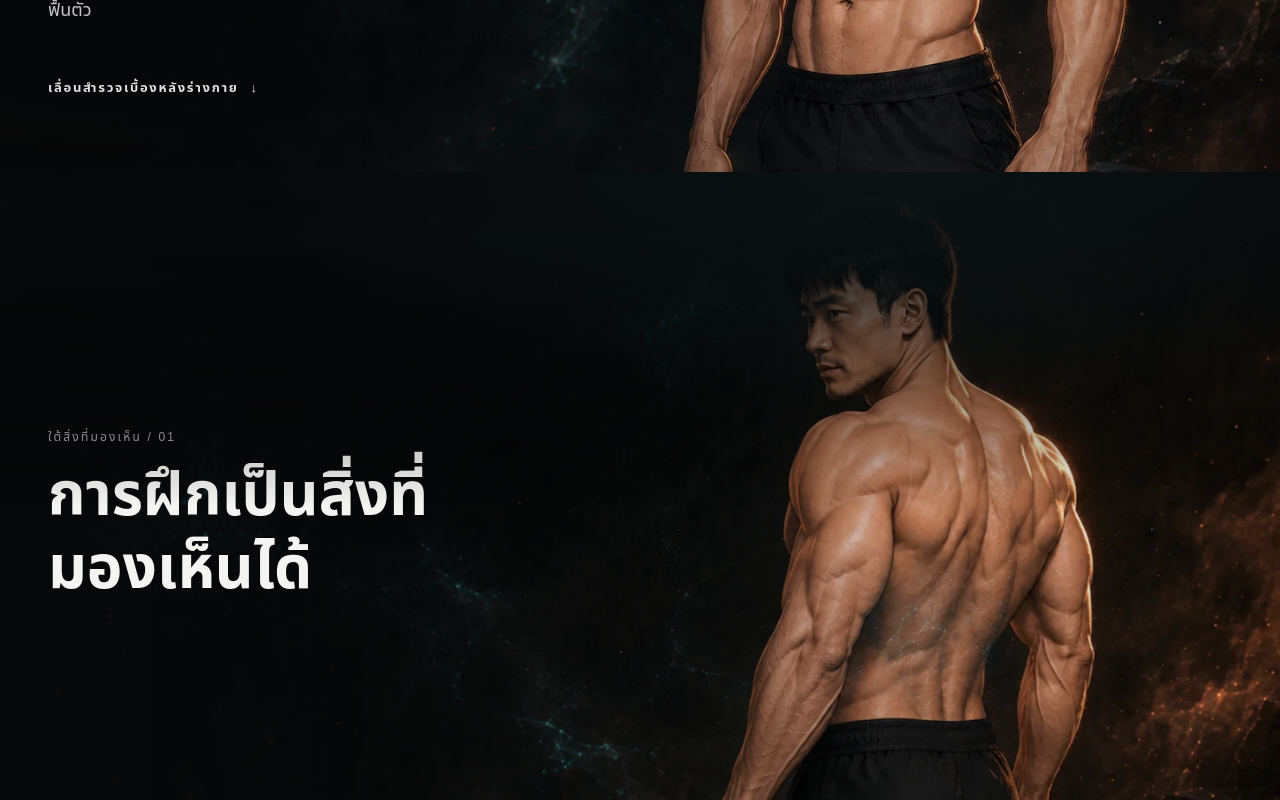
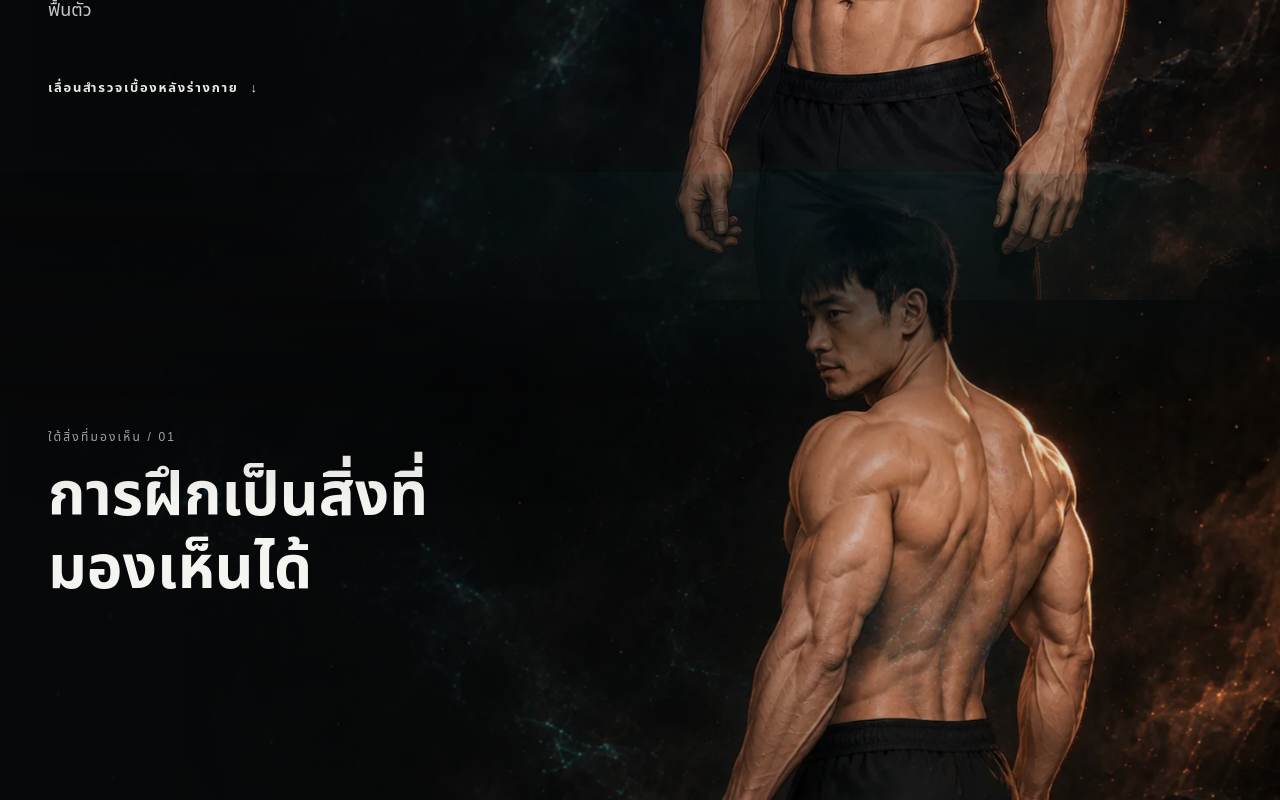
Before and after one commit to nutyfreshz/kdkamato, a Next.js app: page / in a window 1280 px wide. Shown: the part 500-1300 px from the top of the page. Built offline with nearby package versions, Linux system fonts and the light colour scheme; no server answers.

Commit message:
fix: feather Hero into Descent without hard image edge

```diff
--- a/app/cinematic-seam-fixes.css
+++ b/app/cinematic-seam-fixes.css
@@ -2,23 +2,61 @@
    Scope: desktop motion geometry only. No content, data, routing, or mobile flow changes. */
 
 @media (min-width: 901px) and (min-height: 641px) {
-  /* 1) Hero -> Descent: deepen the overlap and extend both handoff veils so the
-     first scientific scene arrives through one continuous visual field instead
-     of exposing a page-to-page horizontal seam. */
+  /* 1) Hero -> Descent: real pixel-level handoff.
+     The first Descent image is feather-masked while it physically overlaps the
+     Hero. As --descent-entry advances the mask becomes fully opaque, so the
+     transition works in both scroll directions without leaving a permanent fade. */
   .home-page .hero::after {
     height: 42svh;
+    background:
+      radial-gradient(72% 105% at 72% 100%, rgba(72,220,232,.075), transparent 58%),
+      radial-gradient(55% 90% at 92% 100%, rgba(255,106,26,.05), transparent 64%),
+      linear-gradient(180deg,
+        rgba(8,9,10,0) 0%,
+        rgba(8,9,10,.14) 32%,
+        rgba(8,9,10,.46) 70%,
+        rgba(8,9,10,.72) 100%);
   }
 
   .home-page .descent {
     margin-top: -16svh;
   }
 
+  .home-page .descent-sticky {
+    background: transparent;
+  }
+
+  .home-page .descent-media {
+    -webkit-mask-image: linear-gradient(
+      to bottom,
+      rgb(0 0 0 / var(--descent-entry, 0)) 0,
+      rgb(0 0 0 / calc(.18 + (var(--descent-entry, 0) * .82))) 8svh,
+      rgb(0 0 0 / calc(.58 + (var(--descent-entry, 0) * .42))) 18svh,
+      #000 30svh
+    );
+    mask-image: linear-gradient(
+      to bottom,
+      rgb(0 0 0 / var(--descent-entry, 0)) 0,
+      rgb(0 0 0 / calc(.18 + (var(--descent-entry, 0) * .82))) 8svh,
+      rgb(0 0 0 / calc(.58 + (var(--descent-entry, 0) * .42))) 18svh,
+      #000 30svh
+    );
+    -webkit-mask-repeat: no-repeat;
+    mask-repeat: no-repeat;
+    -webkit-mask-size: 100% 100%;
+    mask-size: 100% 100%;
+  }
+
   .home-page .descent::before {
     height: 42svh;
-  }
-
-  .home-page .descent-sticky {
-    background: #08090a;
+    background:
+      radial-gradient(88% 120% at 70% 0%, rgba(72,220,232,.055), transparent 58%),
+      linear-gradient(180deg,
+        rgba(8,9,10,0) 0%,
+        rgba(8,9,10,.18) 16%,
+        rgba(8,9,10,.34) 42%,
+        rgba(8,9,10,.12) 72%,
+        rgba(8,9,10,0) 100%);
   }
 
   /* 2) LAB -> Training: the 88px artwork inset belonged to the isolated-chapter
```
